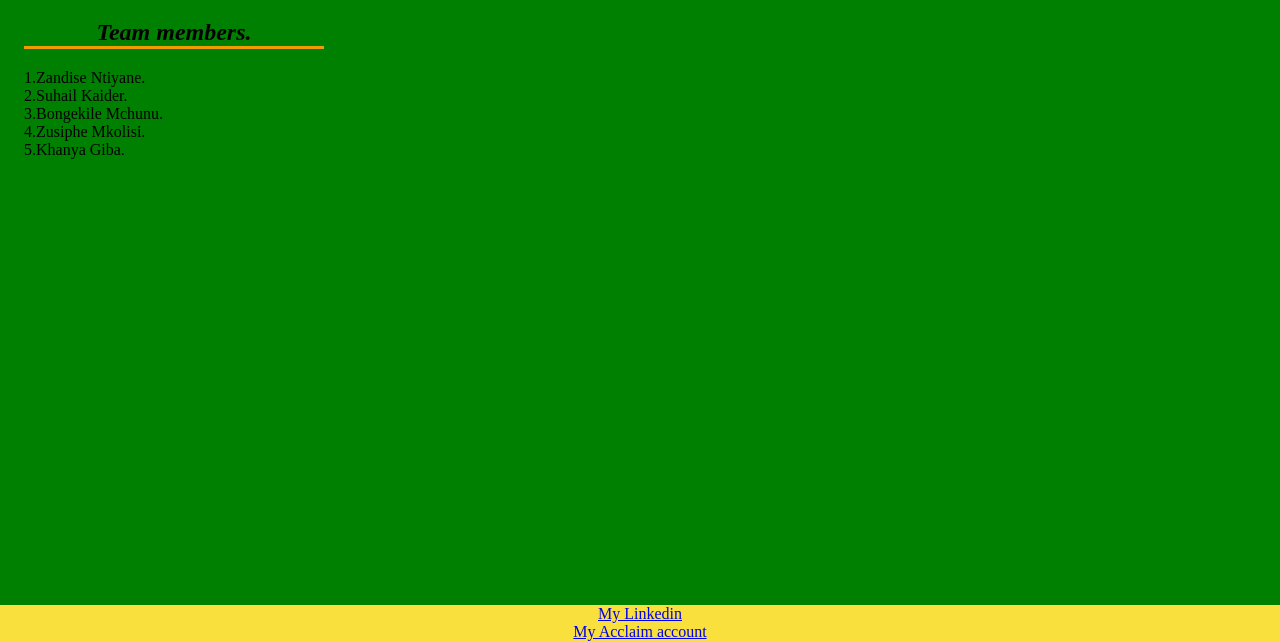
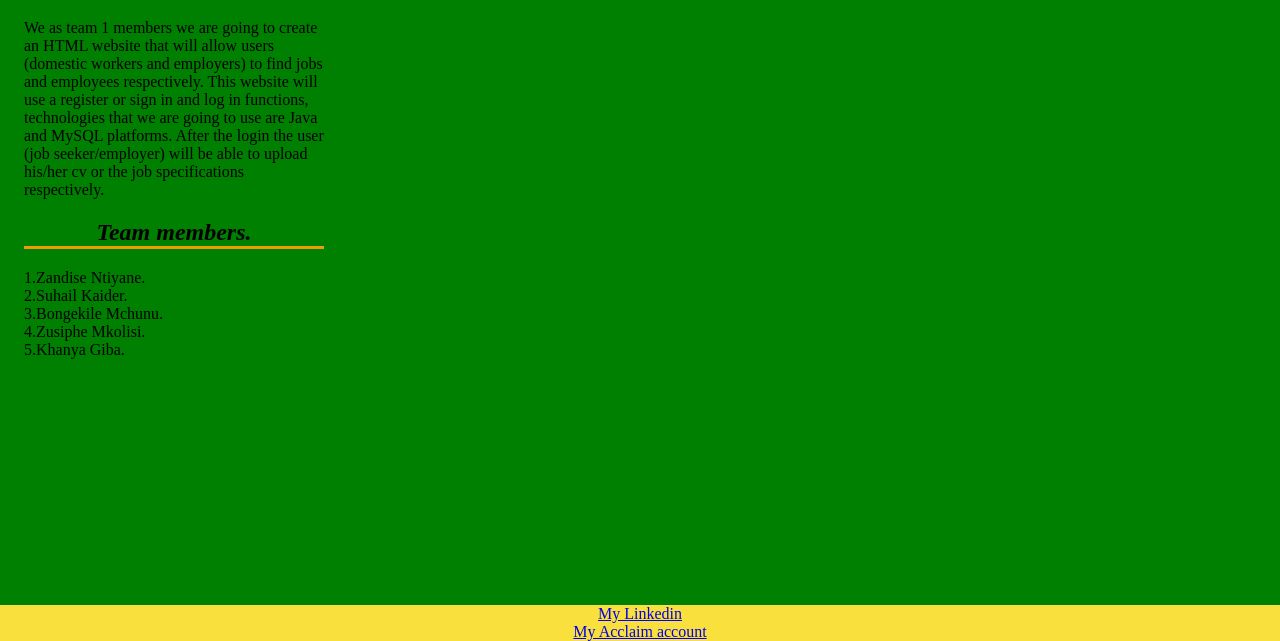
Before and after one commit to ZandiseNtiyane/webcreators.com, a plain HTML site: page project.html in a window 1280 px wide. Shown: the part 159-800 px from the top of the page. Drawn offline with Linux system fonts and the light colour scheme.

Commit message:
Update project.html

```diff
--- a/project.html
+++ b/project.html
@@ -18,8 +18,10 @@
 
   </nav>
 <h1>Poject page</h1>
-
-
+We as team 1 members we are going to create an HTML website that will allow users (domestic workers and employers)
+to find jobs and employees respectively. This website will use a register or sign in and log in functions, technologies
+that we are going to use are Java and MySQL platforms. After the login the user (job seeker/employer) will be able to
+upload his/her cv or the job specifications respectively.
 <h2>Team members.</h2>
 <p>
 1.Zandise Ntiyane.
@@ -31,7 +33,6 @@
 4.Zusiphe Mkolisi.
 <br>
 5.Khanya Giba.
-
 </p>
     <div class="footer">
       <a href="https://www.linkedin.com/in/zandise-ntiyane-97666812a/">My Linkedin</a>
```
